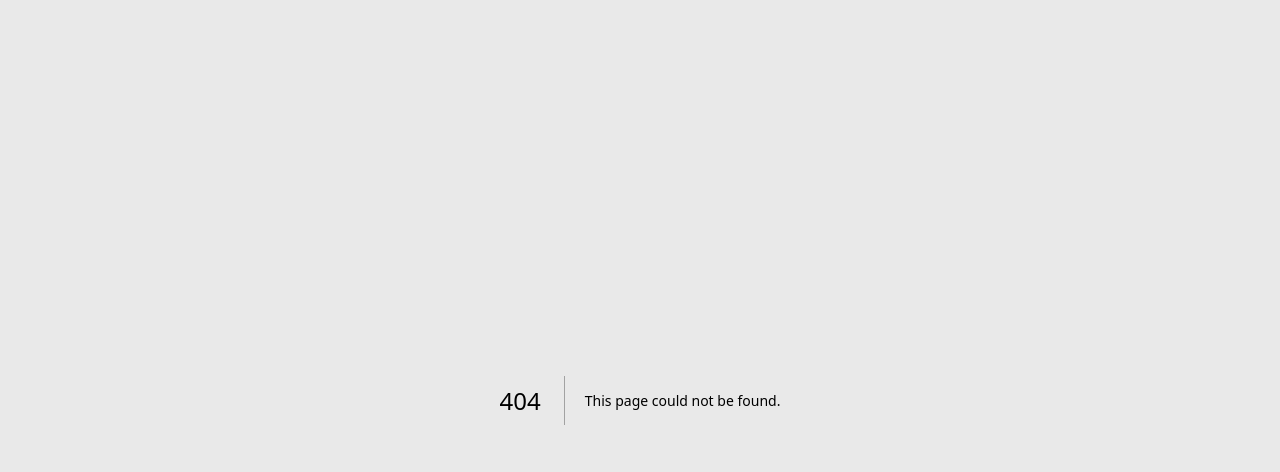
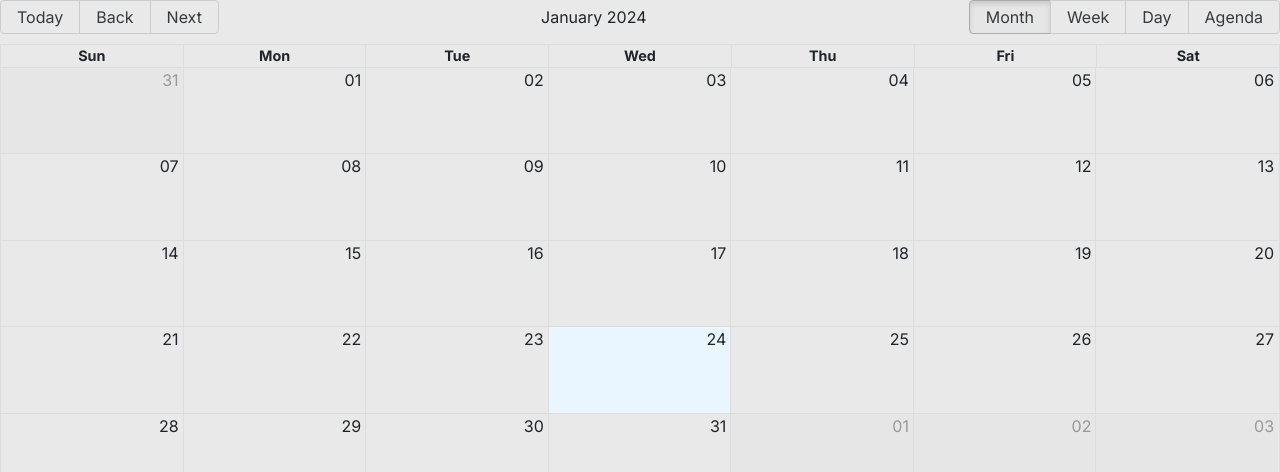
Before and after one commit to giorgideveloper/barber, a Next.js app: page /calendar in a window 1280 px wide. Before the commit this address had no page. Shown: the top 472 px of the page. Built offline with nearby package versions, Linux system fonts and the light colour scheme; no server answers.

Commit message:
add calendar booking

```diff
--- a/next.config.mjs
+++ b/next.config.mjs
@@ -1,4 +1,4 @@
 /** @type {import('next').NextConfig} */
-const nextConfig = {};
+const nextConfig = { reactStrictMode: false };
 
 export default nextConfig;
--- a/package.json
+++ b/package.json
@@ -15,6 +15,7 @@
     "moment": "^2.30.1",
     "next": "14.1.0",
     "react": "^18",
+    "react-big-calendar": "^1.8.7",
     "react-dom": "^18",
     "react-flatpickr": "^3.10.13",
     "sweetalert2": "^11.10.4"
--- a/src/app/api/api.js
+++ b/src/app/api/api.js
@@ -19,6 +19,23 @@ export const allBarber = async () => {
 	}
 };
 
+export const barberIds = async id => {
+	try {
+		const res = await axios.get(`${baseUrl}/barbery/${id}`);
+		return res.data;
+	} catch (err) {
+		throw err;
+	}
+};
+
+export const service = async () => {
+	try {
+		const res = await axios.get(`${baseUrl}/services/`);
+		return res.data.results;
+	} catch (err) {
+		throw err;
+	}
+};
 export const bookingTime = async (time, barberId) => {
 	try {
 		const res = await axios.get(
--- /dev/null
+++ b/src/app/calendar/page.jsx
@@ -0,0 +1,10 @@
+import React from 'react';
+import BigCalendar from '../components/bigCalendar';
+
+export default function page() {
+	return (
+		<>
+			<BigCalendar />
+		</>
+	);
+}
--- /dev/null
+++ b/src/app/components/bigCalendar.jsx
@@ -0,0 +1,65 @@
+'use client';
+import React, { useEffect, useState } from 'react';
+import { Calendar, momentLocalizer } from 'react-big-calendar';
+import moment from 'moment';
+import 'react-big-calendar/lib/css/react-big-calendar.css';
+import { allBarber, service, usersBookings } from '../api/api';
+const localizer = momentLocalizer(moment);
+
+export default function BigCalendar() {
+	const [booking, setBookings] = useState([]);
+	const [barber, setBarbers] = useState([]);
+	const [barberService, setBarberService] = useState([]);
+	console.log('🚀 ~ BigCalendar ~ barber:', barber);
+
+	console.log('🚀 ~ BigCalendar ~ booking:', booking);
+
+	const getBookingFc = async () => {
+		const res = await usersBookings();
+		setBookings(res);
+		// const result = res.result;
+	};
+	const getBarbers = async () => {
+		const res = await allBarber();
+		setBarbers(res);
+	};
+
+	const getService = async () => {
+		const res = await service();
+		setBarberService(res);
+	};
+	useEffect(() => {
+		getBookingFc();
+		getBarbers();
+		getService();
+	}, []);
+
+	for (const b in booking) {
+		for (const n in barberService) {
+			if (booking[b].service === barber[n].id) {
+				booking[b].barbery = barber[n].barber_name;
+			}
+		}
+	}
+	for (const b in booking) {
+		for (const n in barber) {
+			if (booking[b].service === barberService[n].id) {
+				booking[b].service = barberService[n].service_name;
+			}
+		}
+	}
+	return (
+		<div>
+			<Calendar
+				localizer={localizer}
+				events={booking}
+				titleAccessor={booking =>
+					`${booking.barbery} - ${booking.service} - ${booking.customer_phone} `
+				}
+				startAccessor={booking => new Date(booking.date)}
+				endAccessor={booking => new Date(booking.date)}
+				style={{ height: 500 }}
+			/>
+		</div>
+	);
+}
--- a/src/app/components/booking.jsx
+++ b/src/app/components/booking.jsx
@@ -20,7 +20,6 @@ export default function Booking() {
 		service: null,
 		customer_name: '',
 		message: '',
-
 		created_at: new Date(),
 	});
 
--- a/src/app/globals.css
+++ b/src/app/globals.css
@@ -3,9 +3,60 @@ body{
 
 }
 
-.flatpickr-month{
-  display:none
+.flatpickr-current-month{
+  display:none !important;
 }
 .my-radio{
   margin: 0.2em!important;
 }
+.booking-title{
+text-align: center;
+  position: absolute;
+  top: 50%;
+  left: 50%;
+  transform: translate(-50%, -50%);
+  color: white;
+}
+.booking-title h1 {
+  font-size:48px;
+  color: #fff !important
+}
+.booking-section{
+  background-image: url('../img/booking-cover.jpg');
+    background-color: #cccccc;
+      height: 500px;
+      background-position: center;
+      background-repeat: no-repeat;
+      background-size: cover;
+      position: relative;
+
+
+}
+.booking-solid {
+  position: relative;
+  border-top: 1px solid #cf814d;
+  width: 200px;
+  clear: both;
+  margin: 22px auto;
+  margin-bottom: 40px;
+}
+.booking-solid:before {
+  background: none repeat scroll 0% 0% #cf814d;
+  content: "";
+  height: 10px;
+  left: 0%;
+  margin: -5px auto auto -5px;
+  position: absolute;
+  transform: rotate(-45deg);
+  width: 10px;
+}
+.booking-solid:after {
+  background: none repeat scroll 0% 0% #cf814d;
+  content: "";
+  height: 10px;
+  right: 0%;
+  margin: -5px auto auto -5px;
+  position: absolute;
+  transform: rotate(-45deg);
+  width: 10px;
+}
```
Also changed, not shown: src/app/page.js (+25 -2 lines), src/img/booking-cover.jpg (added), 1 other file (tests, documents, lock files or other folders).
